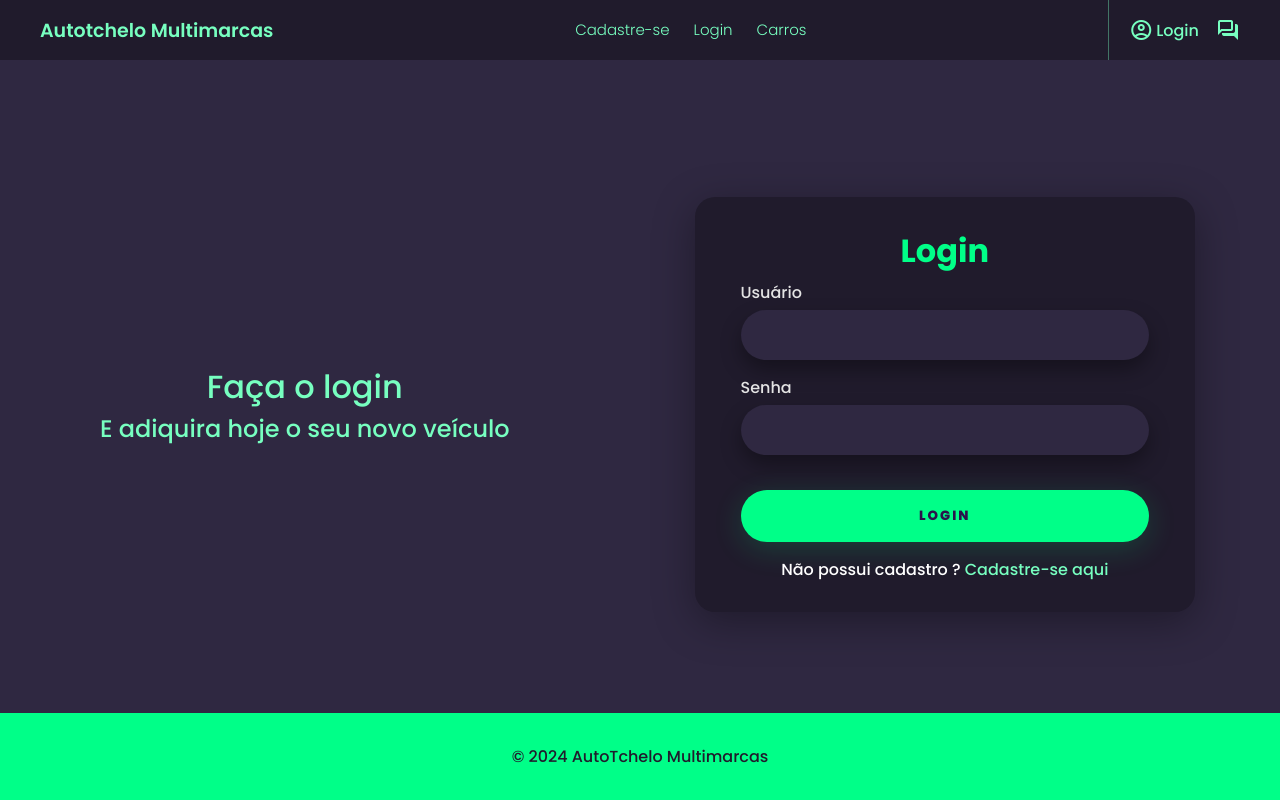
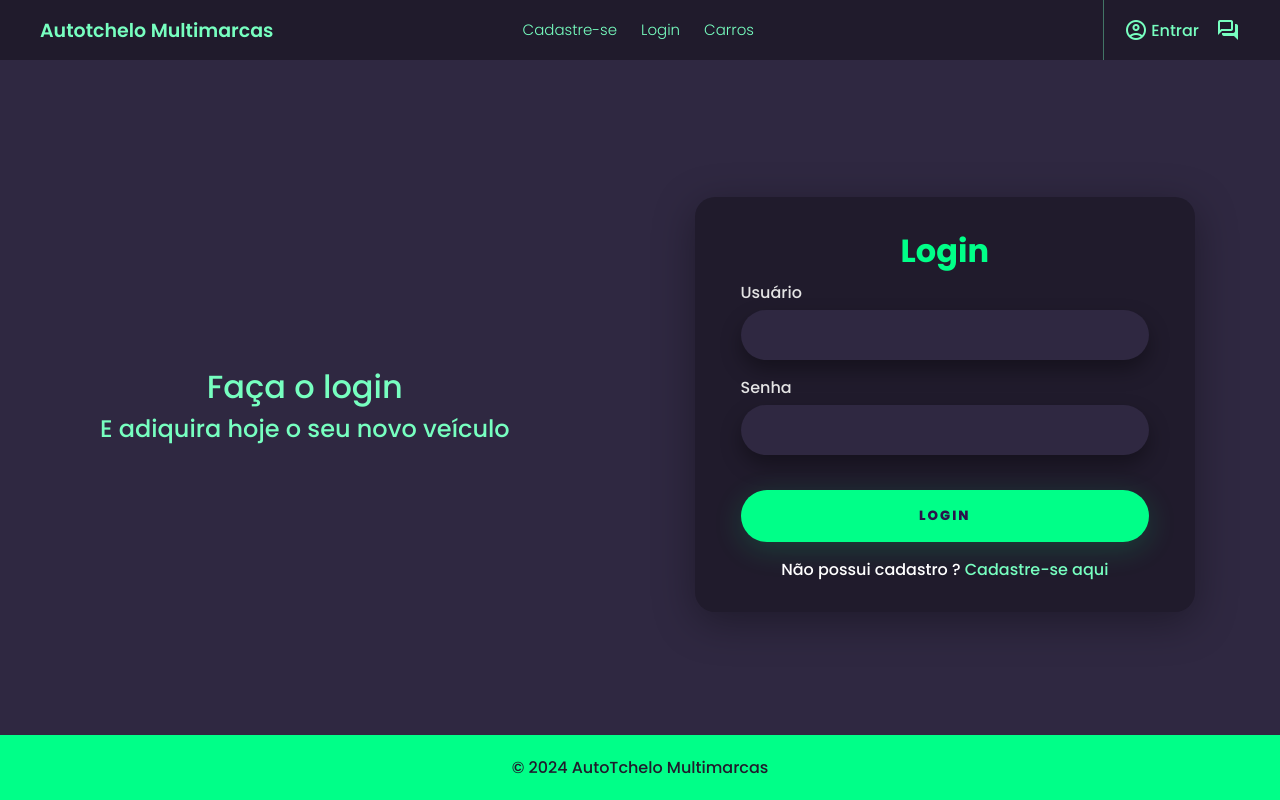
Before and after one commit to marcelera69/projeto_revenda_carros, a Django app: page /login/ in a window 1280 px wide. Run offline with Django 5.2, Linux system fonts and the light colour scheme.

Commit message:
Feita com sucesso toda estilização da tela de login, nav(base template) e tela cars

```diff
--- a/accounts/templates/login.html
+++ b/accounts/templates/login.html
@@ -10,6 +10,14 @@
 
     body, html{
         background-color: #2f2841;
+    }
+
+    .botoes-navegacao{
+        padding-right: 100px;
+    }
+
+    main{
+        height: calc(100vh - 60px - 65px);
     }
 
     .menu-login{
@@ -141,13 +149,10 @@
     }
 
     footer{
-        position: fixed;
-        bottom: 0;
-        width: 100%;
-        padding: 21px;
+        padding: 10px;
     }
 
-    @media screen and (max-width: 930px) {
+    @media screen and (max-width: 850px) {
         .menu-login{
             flex-direction: column;
             height: 80vh;
--- a/app/templates/base.html
+++ b/app/templates/base.html
@@ -197,6 +197,7 @@
 
     .menu-oculto main{
       height: calc(100vh - 96px - 64px);
+      background-color: #2f2841;
     }
 
     .menu-oculto main h2{
@@ -309,7 +310,7 @@
           {% if user.is_authenticated %}
           <p> {{user.username}} </p>
           {% else %}
-          <a href=" {% url 'login' %} "> Login </a>
+          <a href=" {% url 'login' %} "> Entrar </a>
           {% endif %}
         </div>
         {% if user.is_authenticated %}
--- a/cars/templates/cars.html
+++ b/cars/templates/cars.html
@@ -42,7 +42,7 @@
       transition: all 0.3s ease;
       text-align: left;
       min-width: 140px;
-      max-width: 320px;
+      max-width: 350px;
       font-weight: var(--font-wheight-CarCard);
     }
 
```
Also changed, not shown: db.sqlite3.
